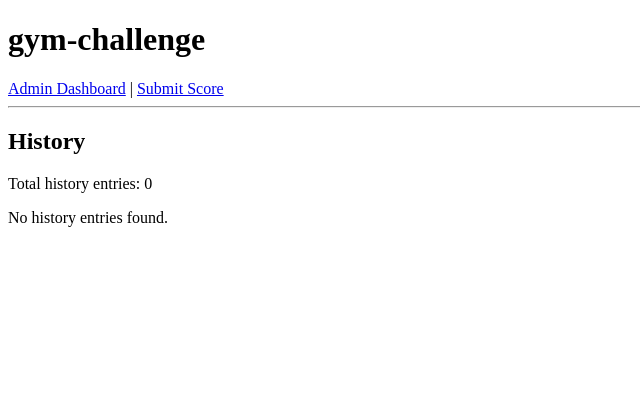
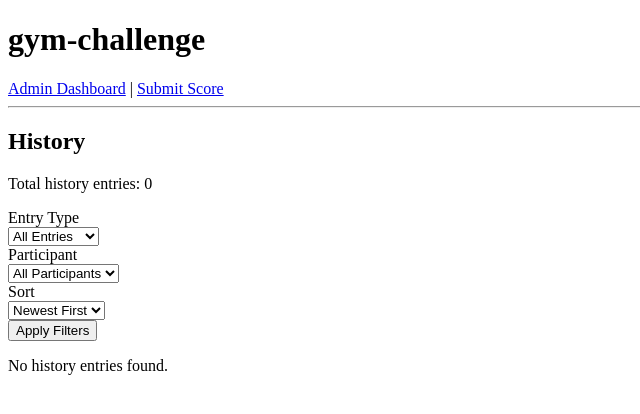
Before and after one commit to mustavo-dev/gym-challenge, a Flask app: page /admin/history in a window 1280 px wide. Shown: the top 414 px of the page, without its empty margins (0-640 px from the left). Run offline with Flask 3, Linux system fonts and the light colour scheme.

Commit message:
feat: add filtering and sorting to admin history page

```diff
--- a/src/ui/routes/admin_routes.py
+++ b/src/ui/routes/admin_routes.py
@@ -7,7 +7,7 @@ from src.ui.services.membership_ui_service import get_memberships_for_list, filt
 from src.ui.services.cycle_ui_service import get_cycles_for_list, find_cycle_id_for_score_day
 from src.ui.services.submission_ui_service import get_submissions_for_list, filter_and_sort_submissions_for_view
 from src.ui.services.correction_ui_service import get_corrections_for_list
-from src.ui.services.history_ui_service import get_history_for_list
+from src.ui.services.history_ui_service import get_history_for_list, filter_and_sort_history_for_view
 
 admin_bp = Blueprint(
     "admin",
@@ -428,10 +428,27 @@ def system_page():
 @admin_bp.get("/admin/history")
 def history_page():
     """Render the admin history page."""
-    history_items = get_history_for_list()
+    entry_type = request.args.get("entry_type", "all").strip()
+    participant_id = request.args.get("participant_id", "").strip()
+    sort_value = request.args.get("sort", "newest").strip()
+
+    history_entries = get_history_for_list()
+    history_entries = filter_and_sort_history_for_view(
+        history_entries=history_entries,
+        entry_type=entry_type,
+        participant_id=participant_id,
+        sort_value=sort_value,
+    )
+
+    participant_choices = get_participant_choices()
+
     return render_template(
         "admin/history.html",
         page_title="History",
-        history_items=history_items,
-        total=len(history_items),
+        history_entries=history_entries,
+        participant_choices=participant_choices,
+        entry_type=entry_type,
+        participant_id=participant_id,
+        sort_value=sort_value,
+        total=len(history_entries),
     )
--- a/src/ui/services/history_ui_service.py
+++ b/src/ui/services/history_ui_service.py
@@ -1,59 +1,65 @@
 """UI service functions for admin history views."""
-
 from __future__ import annotations
-
-from typing import Any
 
 from src.gymchallenge.data_paths import data_path
 from src.gymchallenge.display_names import build_display_name_map
-from src.gymchallenge.loaders import load_corrections, load_membership_events
+from src.gymchallenge.loaders import load_corrections
 from src.gymchallenge.storage_json import load_list
 
 
-def get_history_for_list() -> list[dict[str, Any]]:
-    """Return a unified admin history list for corrections and membership events."""
+def get_history_for_list() -> list[dict[str, str]]:
+    """Return admin history rows for display."""
+    correction_rows = load_list(data_path("corrections.json"))
+    corrections = load_corrections(correction_rows)
+
     participant_rows = load_list(data_path("participants.json"))
     display_name_map = build_display_name_map(participant_rows)
 
-    items: list[dict[str, Any]] = []
-
-    correction_rows = load_list(data_path("corrections.json"))
-    corrections = load_corrections(correction_rows)
+    items: list[dict[str, str]] = []
 
     for correction in corrections:
+        admin_display = correction.admin.title() if correction.admin else "Admin"
+
         items.append(
             {
                 "entry_type": "Correction",
+                "entry_type_key": "correction",
+                "participant_id": correction.participant_id,
                 "display_name": display_name_map.get(
                     correction.participant_id,
                     correction.participant_id,
                 ),
                 "event_label": f"Correction to {correction.new_points} points",
-                "date_label": correction.created_at.isoformat(sep=" ", timespec="minutes"),
+                "date_label": correction.created_at.strftime("%Y-%m-%d %H:%M%z"),
+                "date_raw": correction.created_at.isoformat(),
                 "detail_1": f"Score Day: {correction.score_day.isoformat()}",
                 "detail_2": f"Reason: {correction.reason}",
-                "detail_3": f"Admin: {correction.admin.title()}",
+                "detail_3": f"Admin: {admin_display}",
             }
         )
 
-    membership_event_rows = load_list(data_path("membership_events.json"))
-    membership_events = load_membership_events(membership_event_rows)
+    items.sort(key=lambda row: row["date_raw"], reverse=True)
+    return items
 
-    for event in membership_events:
-        items.append(
-            {
-                "entry_type": "Membership Event",
-                "display_name": display_name_map.get(
-                    event.participant_id,
-                    event.participant_id,
-                ),
-                "event_label": event.event_type.replace("_", " ").title(),
-                "date_label": event.created_at.isoformat(sep=" ", timespec="minutes"),
-                "detail_1": f"Effective Score Day: {event.effective_score_day.isoformat()}",
-                "detail_2": f"Reason: {event.reason}",
-                "detail_3": f"Actor: {event.actor.title()}",
-            }
-        )
 
-    items.sort(key=lambda item: item["date_label"], reverse=True)
-    return items
+def filter_and_sort_history_for_view(
+    history_entries: list[dict[str, str]],
+    entry_type: str,
+    participant_id: str,
+    sort_value: str,
+) -> list[dict[str, str]]:
+    """Filter and sort history rows for admin display."""
+    rows = history_entries
+
+    if entry_type and entry_type != "all":
+        rows = [row for row in rows if row.get("entry_type_key") == entry_type]
+
+    if participant_id:
+        rows = [row for row in rows if row.get("participant_id") == participant_id]
+
+    if sort_value == "oldest":
+        rows = sorted(rows, key=lambda row: row.get("date_raw", ""))
+    else:
+        rows = sorted(rows, key=lambda row: row.get("date_raw", ""), reverse=True)
+
+    return rows
--- a/src/ui/templates/admin/history.html
+++ b/src/ui/templates/admin/history.html
@@ -8,17 +8,51 @@
 
 <p>Total history entries: {{ total }}</p>
 
-{% if history_items %}
+<form method="get">
+  <div>
+    <label for="entry_type">Entry Type</label><br>
+    <select id="entry_type" name="entry_type">
+      <option value="all" {% if entry_type == "all" %}selected{% endif %}>All Entries</option>
+      <option value="correction" {% if entry_type == "correction" %}selected{% endif %}>Corrections</option>
+    </select>
+  </div>
+
+  <div>
+    <label for="participant_id">Participant</label><br>
+    <select id="participant_id" name="participant_id">
+      <option value="">All Participants</option>
+      {% for participant in participant_choices %}
+        <option value="{{ participant.participant_id }}" {% if participant_id == participant.participant_id %}selected{% endif %}>
+          {{ participant.display_name }}
+        </option>
+      {% endfor %}
+    </select>
+  </div>
+
+  <div>
+    <label for="sort">Sort</label><br>
+    <select id="sort" name="sort">
+      <option value="newest" {% if sort_value == "newest" %}selected{% endif %}>Newest First</option>
+      <option value="oldest" {% if sort_value == "oldest" %}selected{% endif %}>Oldest First</option>
+    </select>
+  </div>
+
+  <div>
+    <button type="submit">Apply Filters</button>
+  </div>
+</form>
+
+{% if history_entries %}
   <ul>
-    {% for item in history_items %}
+    {% for entry in history_entries %}
       <li>
-        <strong>{{ item.display_name }}</strong><br>
-        Type: {{ item.entry_type }}<br>
-        Event: {{ item.event_label }}<br>
-        Date: {{ item.date_label }}<br>
-        {{ item.detail_1 }}<br>
-        {{ item.detail_2 }}<br>
-        {{ item.detail_3 }}
+        <strong>{{ entry.display_name }}</strong><br>
+        Type: {{ entry.entry_type }}<br>
+        Event: {{ entry.event_label }}<br>
+        Date: {{ entry.date_label }}<br>
+        {{ entry.detail_1 }}<br>
+        {{ entry.detail_2 }}<br>
+        {{ entry.detail_3 }}
       </li>
     {% endfor %}
   </ul>
```
